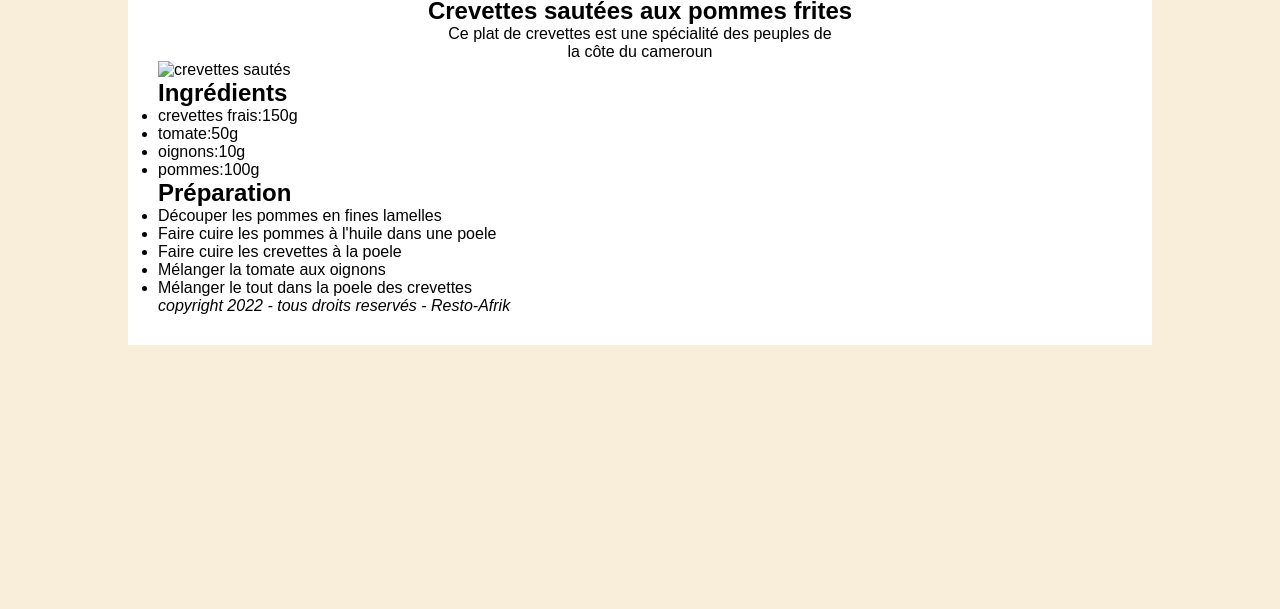
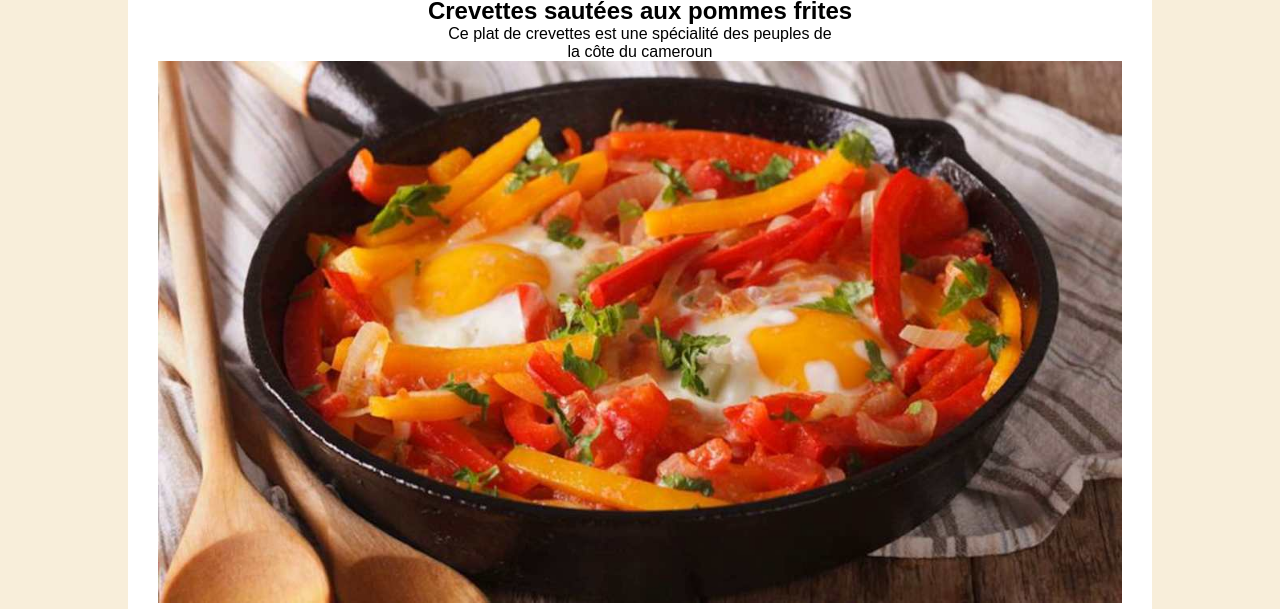
Before and after one commit to miwoundi-sheryfa/resto-afrik4, a plain HTML site: page index.html in a window 1280 px wide. Shown: the part 166-775 px from the top of the page. Drawn offline with Linux system fonts and the light colour scheme.

Commit message:
Update index.html

```diff
--- a/index.html
+++ b/index.html
@@ -58,7 +58,7 @@ img{
                 <p class="description centre">Ce plat de crevettes est une spécialité des peuples  de la côte du cameroun</p>
             </div>
             <div class="front">
-            <img src="/images/platafricain.jpg" alt="crevettes sautés" width="600">
+            <img src="platafricain.jpg" alt="crevettes sautés" width="600">
         </div>
         </section>
         <section>
```
